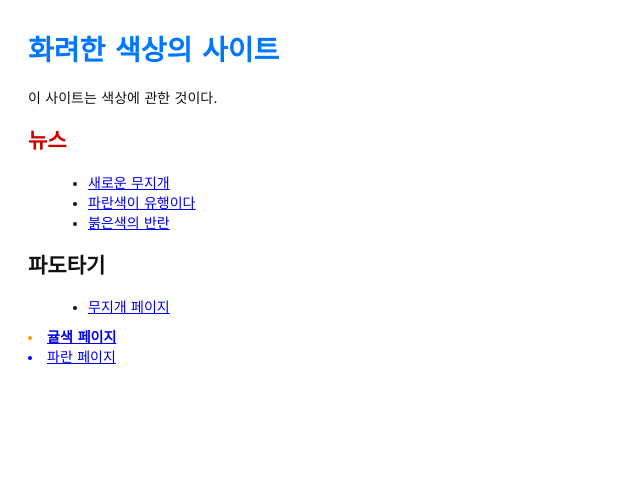
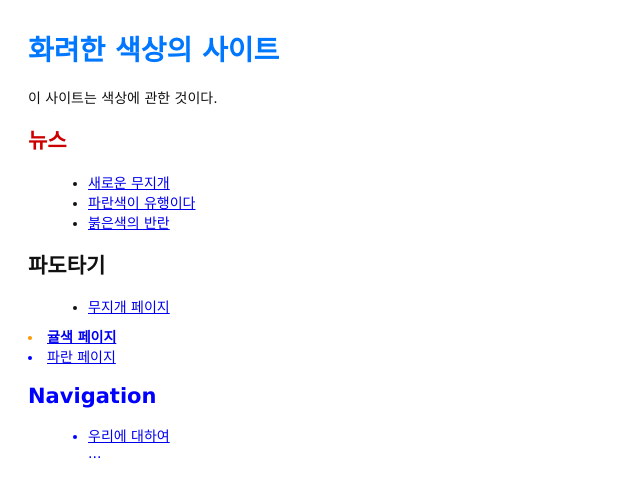
Before and after one commit to kang-min-su/my-git-repo, a plain HTML site: page index.html in a window 1280 px wide. Shown: the whole page, without its empty margins (0-640 px from the left). Drawn offline with Linux system fonts and the light colour scheme.

Commit message:
홈페이지에 '대하여' 분할 링크 추가

```diff
--- a/index.html
+++ b/index.html
@@ -32,5 +32,12 @@ initial-scale=1.0">
 </li>
 <li style="color:#00F">
 <a href="blue.html">파란 페이지</a>
+<h2>Navigation</h2>
+<ul>
+  <li>
+    <a href="about/index.html">우리에 대하여</a>
+  </li>
+  ...
+
 </li>
 </ul>
```
